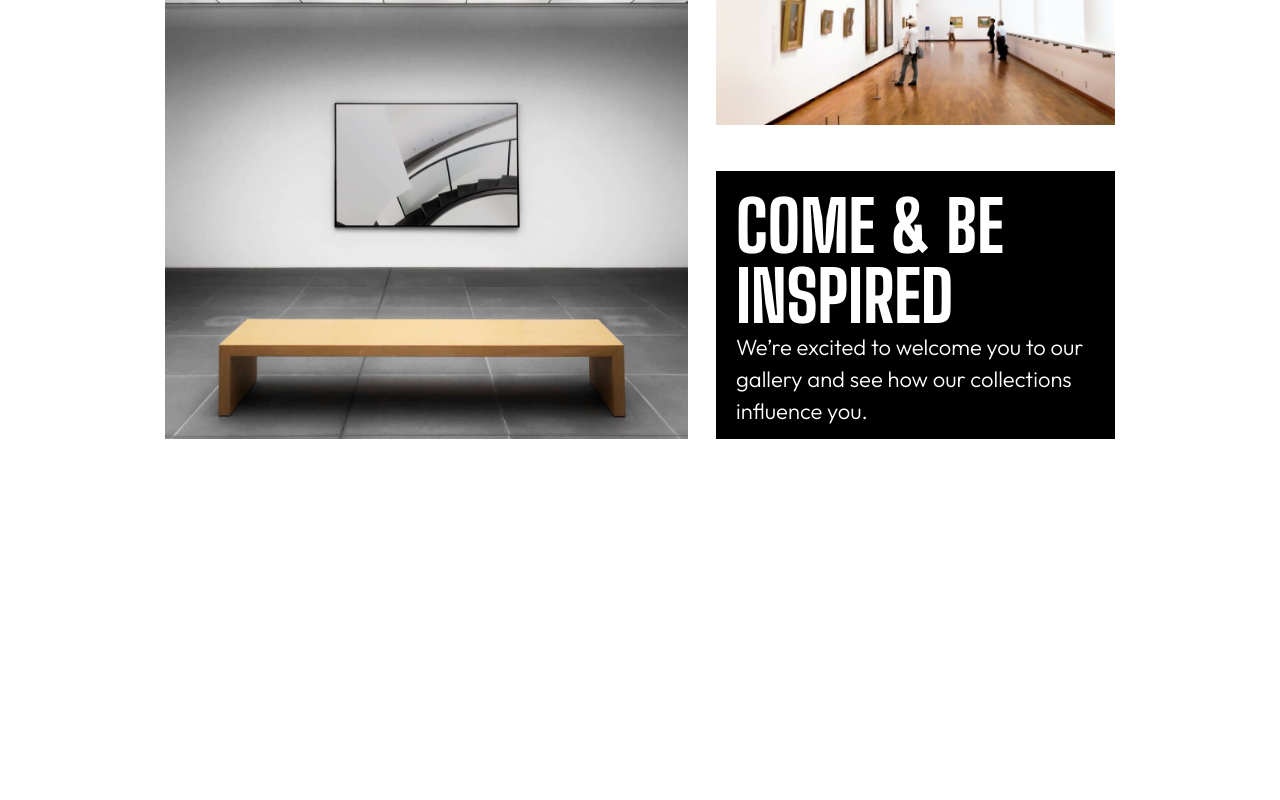
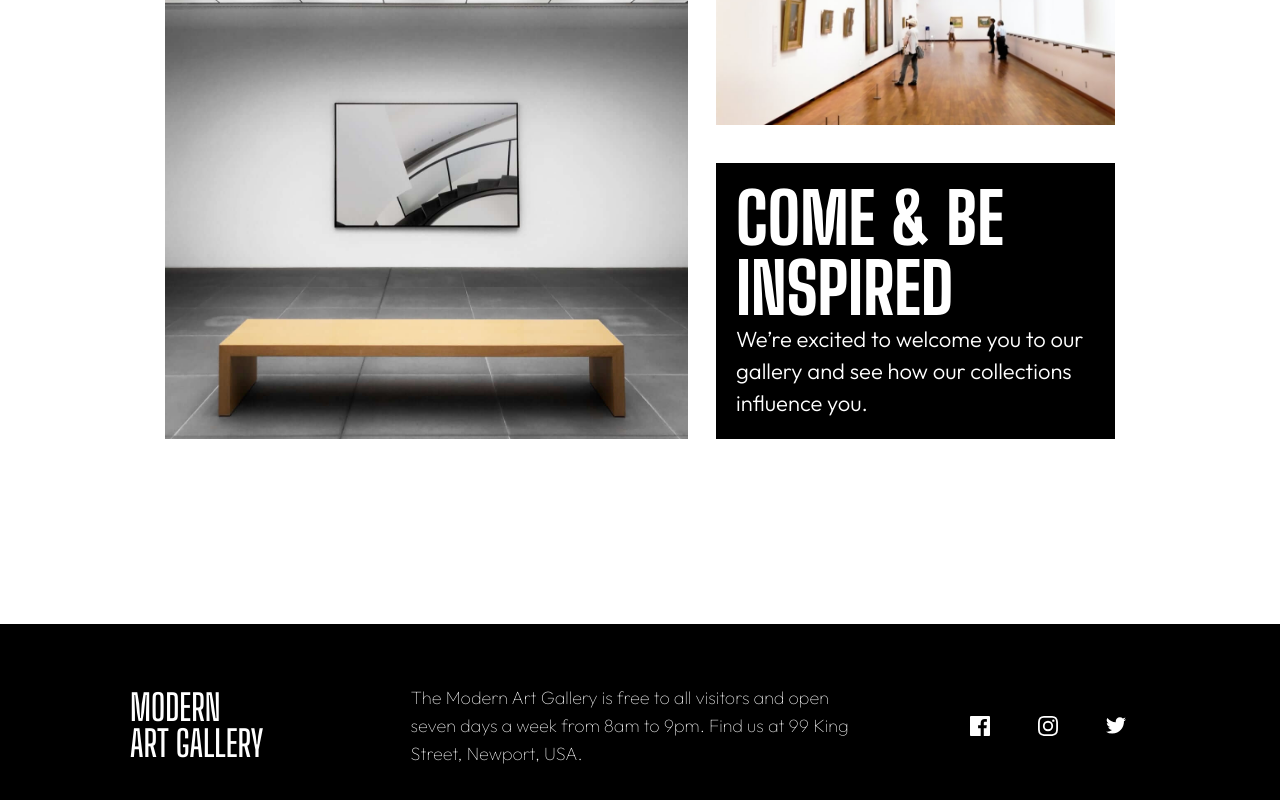
Before and after one commit to Yosef-Adel/art-gallery-website, a React (Create React App) app: page /location in a window 1280 px wide. Shown: the part 1572-2372 px from the top of the page. Before the commit the page ends 2196 px from the top, so only its background shows below. Built offline with nearby package versions, Linux system fonts and the light colour scheme.

Commit message:
Adding Footer

```diff
--- a/src/App.js
+++ b/src/App.js
@@ -1,3 +1,4 @@
+import Footer from "./components/Footer";
 import GallerySection from "./components/GallerySection";
 import Hero from "./components/hero";
 
@@ -6,6 +7,7 @@ function App() {
     <div className="App test">
             <Hero />
             <GallerySection />
+            <Footer />
     </div>
   );
 }
--- a/src/assets/index.html
+++ b/src/assets/index.html
@@ -12,9 +12,5 @@
 
 
 
-  Modern Art Gallery
-
-  The Modern Art Gallery is free to all visitors and open seven days a week
-  from 8am to 9pm. Find us at 99 King Street, Newport, USA.
 </body>
 </html>
--- /dev/null
+++ b/src/components/Footer.jsx
@@ -0,0 +1,36 @@
+import React from 'react';
+import './style/footer.css';
+import facebookIcon from '../assets/icon-facebook.svg';
+import instagramIcon from '../assets/icon-instagram.svg';
+import twitterIcon from '../assets/icon-twitter.svg';
+
+const Footer = () => {
+    return (
+        <div className='footer'>
+            <div className='footer__content'>
+                <div className='col col__1'>
+                    <h1 className='heading--S'>
+                        Modern
+                        <br />
+                        Art Gallery
+                    </h1>
+                </div>
+                <div className='col col__2'>
+                    <p className='text--S'>
+                        The Modern Art Gallery is free to all visitors and open seven days a week
+                        from 8am to 9pm. Find us at 99 King Street, Newport, USA.
+                    </p>
+                </div>
+                <div className='col col__3'>
+                    <img src={facebookIcon} alt='facebook' />
+                    <img src={instagramIcon} alt='instagram' />
+                    <img src={twitterIcon} alt='twitter' />
+                </div>
+
+            </div>
+        </div>
+    )
+};
+
+
+export default Footer;
--- /dev/null
+++ b/src/components/style/footer.css
@@ -0,0 +1,52 @@
+.footer {
+    background: var(--color-secondary);
+    color: var(--color-primary);
+    padding: 3rem ;
+}
+.footer__content {
+    display: flex;
+    justify-content: space-between;
+    align-items: center;
+    padding: 3rem 10rem;
+}
+.footer__content .col__1 {
+    width: 20%;
+    text-wrap: nowrap;
+}
+
+.footer__content .col__2 {
+    width: 45%;
+}
+.footer__content .col__2 p{
+    font-weight: 100;
+}
+
+.footer__content .col__3 {
+    width: 20%;
+    display: flex;
+    justify-content: space-around;
+    align-items: center;
+}
+
+@media only screen and (max-width: 550px) {
+    .footer__content {
+        padding: 2rem;
+    }
+}
+
+@media only screen and (max-width: 400px) {
+    .footer__content {
+        flex-direction: column;
+    }
+    .footer__content .col__1,
+    .footer__content .col__2{
+        width: 100%;
+        margin: 1rem 0;
+    }
+    .footer__content .col__3 {
+        text-align: left;
+        width: 30%;
+        margin: 1rem 0;
+        margin-right: auto;
+    }
+}
--- a/src/components/style/gallerySection.css
+++ b/src/components/style/gallerySection.css
@@ -42,15 +42,14 @@
     background: var(--color-secondary);
     color: var(--color-primary);
     padding: 2rem;
-    height: 45%;
+    min-height: 45%;
 }
 
-.col img {
+.gallerySection .col img {
     width: 100%;
     height: 100%;
     object-fit: cover;
 }
-
 
 @media only screen and (max-width: 1150px) {
     .gallerySection {
@@ -69,9 +68,11 @@
     .gallerySection {
         padding: 3rem;
     }
+
     .gallerySection .row {
         flex-direction: column;
     }
+
     .gallerySection .row__1 .col__2,
     .gallerySection .row__2 .col__1,
     .gallerySection .row__1 .col__1,
--- a/src/components/style/hero.css
+++ b/src/components/style/hero.css
@@ -46,7 +46,7 @@
     background: var(--color-tertiary);
     border: none;
     text-transform: uppercase;
-    font-weight: 700;
+    font-weight: 600;
     color: var(--color-primary);
     display: flex;
     align-items: center;
--- a/src/index.css
+++ b/src/index.css
@@ -1,6 +1,6 @@
+@import url('https://fonts.googleapis.com/css2?family=Outfit:wght@100;200;300;400;500;600;700;800;900&display=swap');
 @import url('https://fonts.googleapis.com/css2?family=Big+Shoulders+Display:wght@600;700;800;900&display=swap');
 @import url('https://fonts.googleapis.com/css2?family=Big+Shoulders+Display:wght@600;700;800;900&family=Outfit:wght@300;400;600&display=swap');
-
 :root {
     --color-primary: #FFF;
     --color-secondary: #000;
```
